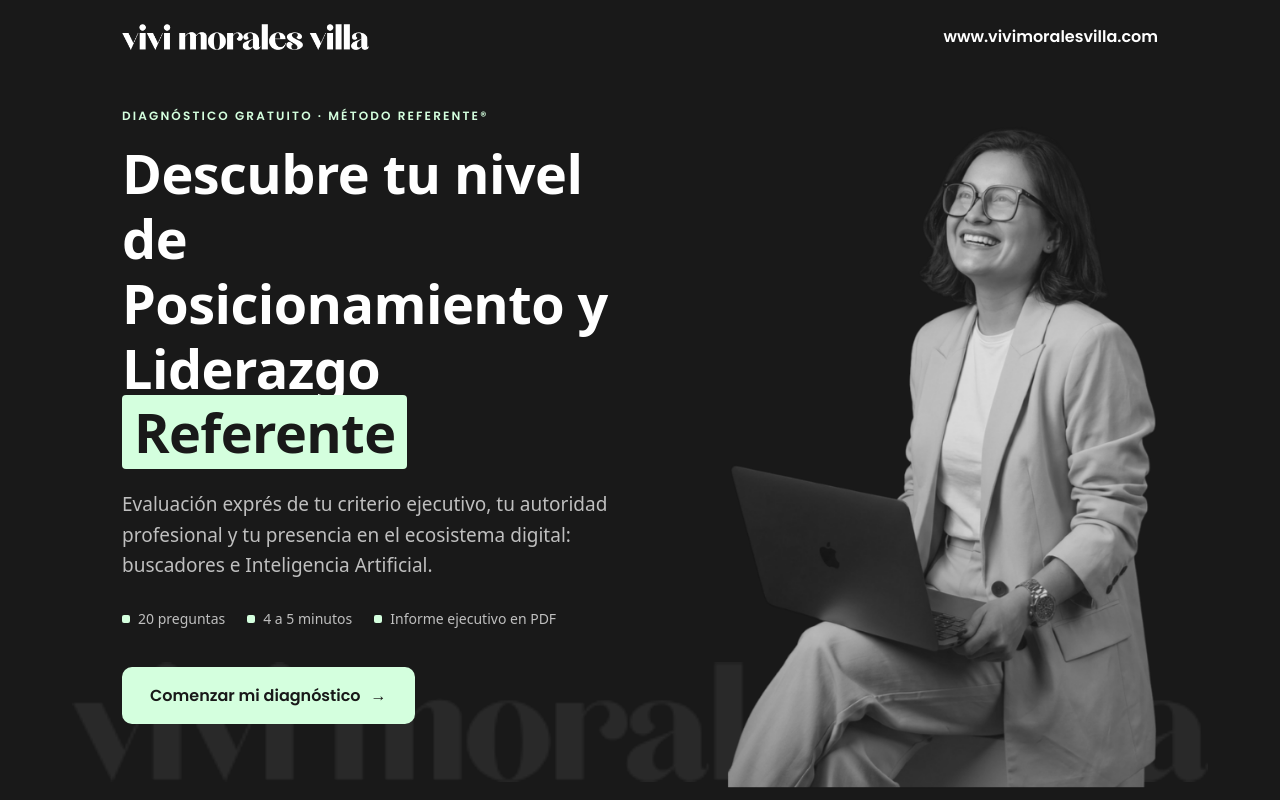
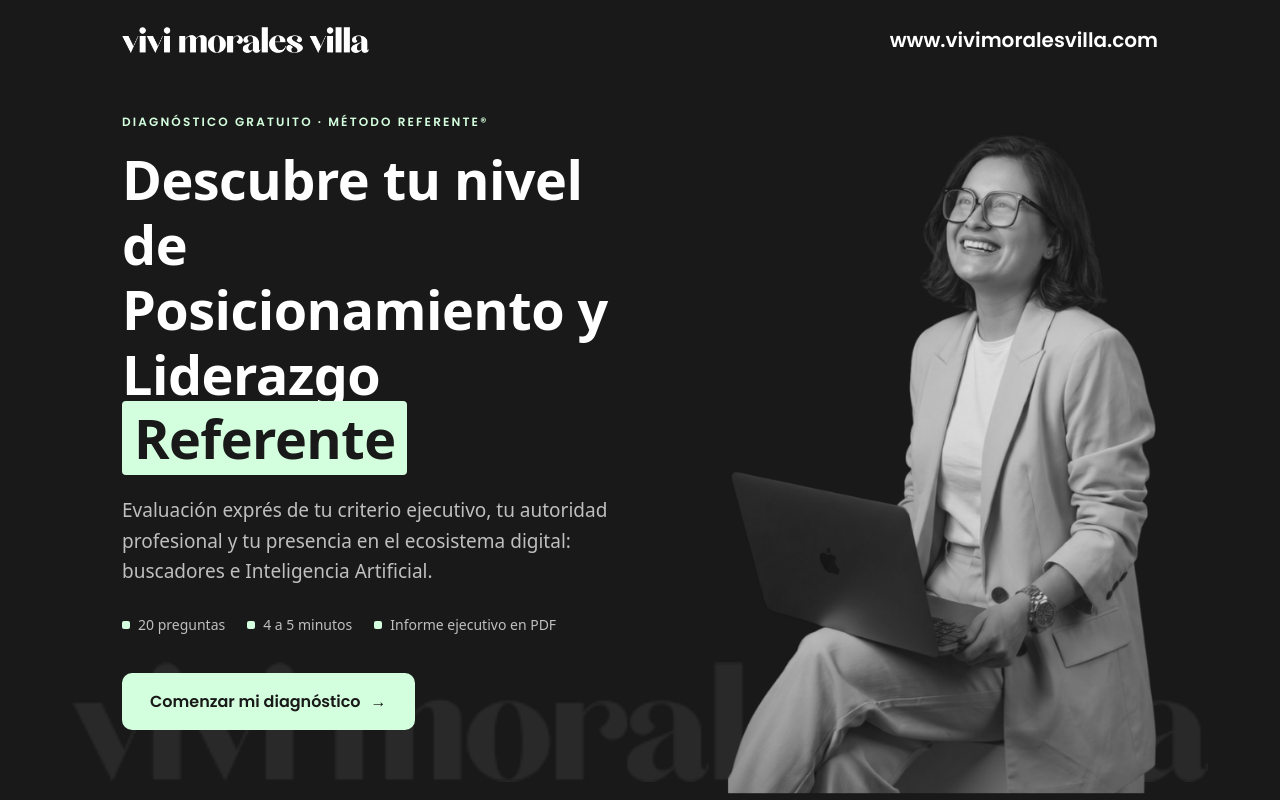
Before and after one commit to vivi-morales/testposicionamiento, a Next.js app: page / in a window 1280 px wide. Shown: the top 800 px of the page. Built offline with nearby package versions, Linux system fonts and the light colour scheme; a web font is replaced by a local one.

Commit message:
Encabezado: URL de 20 px en computador
Co-Authored-By: Claude Opus 5.5 <noreply@anthropic.com>
Claude-Session: https://claude.ai/code/session_016wE6jvey6rz8rRZpkKC8Qa

```diff
--- a/src/app/globals.css
+++ b/src/app/globals.css
@@ -71,7 +71,7 @@ h3 { font-size: clamp(19px, 2.2vw, 22px); }
 /* Encabezado */
 .topbar { display: flex; align-items: center; justify-content: space-between; padding: 24px 0; gap: 16px; }
 .topbar .logo { height: 26px; width: auto; }
-.topbar .site { font-size: 16px; font-weight: 600; color: var(--blanco); text-decoration: none; }
+.topbar .site { font-size: 20px; font-weight: 600; color: var(--blanco); text-decoration: none; }
 .topbar .site:hover { color: var(--menta); }
 
 /* Hero */
```
